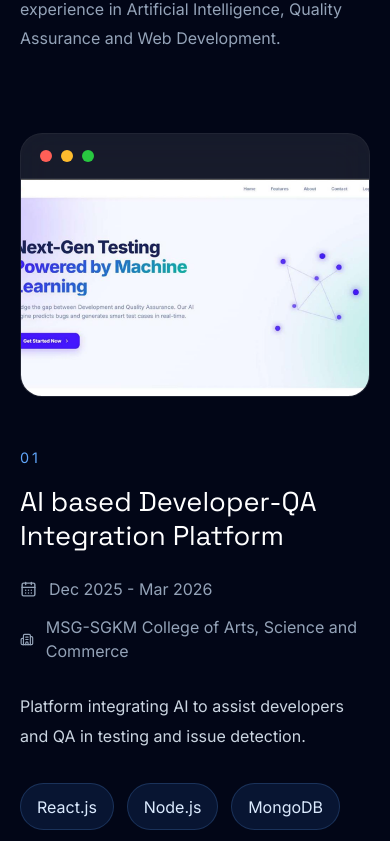
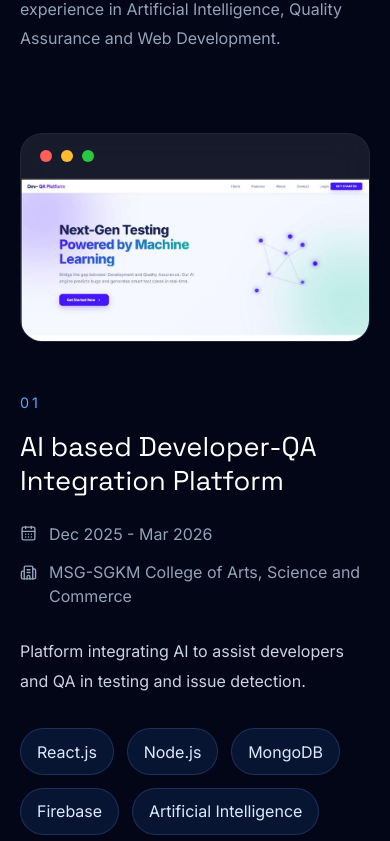
Before and after one commit to khanayaanahmed7/yashfin-portfolio, a React (Vite) app: page / in a window 390 px wide. Shown: the part 6450-7291 px from the top of the page. Built offline with nearby package versions, Linux system fonts and the light colour scheme.

Commit message:
Update responsive portfolio

```diff
--- a/src/sections/Projects/Projects.css
+++ b/src/sections/Projects/Projects.css
@@ -16,7 +16,7 @@
 
 .project-card {
   display: grid;
-  grid-template-columns: 1fr 1fr;
+  grid-template-columns: minmax(0, 1fr) minmax(0, 1fr);
   gap: 4rem;
   align-items: center;
 }
@@ -31,28 +31,31 @@
 
 .project-image {
   position: relative;
+  width: 100%;
+  min-width: 0;
 }
 
 .browser {
+  width: 100%;
   overflow: hidden;
   border-radius: 22px;
-  border: 1px solid rgba(255,255,255,.08);
-  background: rgba(255,255,255,.05);
+  border: 1px solid rgba(255, 255, 255, 0.08);
+  background: rgba(255, 255, 255, 0.05);
   backdrop-filter: blur(18px);
-  transition: .35s ease;
+  transition: 0.35s ease;
 }
 
 .browser:hover {
   transform: translateY(-10px);
-  box-shadow: 0 20px 45px rgba(37,99,235,.22);
+  box-shadow: 0 20px 45px rgba(37, 99, 235, 0.22);
 }
 
 .browser-top {
   display: flex;
-  gap: .55rem;
+  gap: 0.55rem;
   padding: 1rem 1.2rem;
-  background: rgba(255,255,255,.04);
-  border-bottom: 1px solid rgba(255,255,255,.08);
+  background: rgba(255, 255, 255, 0.04);
+  border-bottom: 1px solid rgba(255, 255, 255, 0.08);
 }
 
 .browser-top span {
@@ -73,63 +76,81 @@
   background: #28c840;
 }
 
+/* Image apni original ratio maintain karegi */
 .browser img {
+  display: block;
   width: 100%;
-  display: block;
-  aspect-ratio: 16/10;
-  object-fit: cover;
+  height: auto;
+  max-height: none;
+  object-fit: contain;
 }
+
+/* Content */
 
 .project-number {
   display: inline-block;
-  font-size: .9rem;
-  letter-spacing: .2em;
+  margin-bottom: 1rem;
+  color: #60a5fa;
+  font-size: 0.9rem;
+  letter-spacing: 0.2em;
   text-transform: uppercase;
-  color: #60a5fa;
-  margin-bottom: 1rem;
+}
+
+.project-content {
+  min-width: 0;
 }
 
 .project-content h3 {
-  font-size: 2rem;
+  margin-bottom: 1.5rem;
   color: #fff;
-  margin-bottom: 1.5rem;
+  font-size: clamp(1.7rem, 3vw, 2rem);
   line-height: 1.25;
+  overflow-wrap: anywhere;
 }
 
 .project-meta {
   display: flex;
   flex-direction: column;
-  gap: .9rem;
+  gap: 0.9rem;
   margin-bottom: 1.7rem;
 }
 
 .project-meta div {
   display: flex;
-  align-items: center;
-  gap: .75rem;
+  align-items: flex-start;
+  gap: 0.75rem;
   color: #94a3b8;
 }
 
+.project-meta svg {
+  flex-shrink: 0;
+  margin-top: 0.2rem;
+}
+
+.project-meta span {
+  overflow-wrap: anywhere;
+}
+
 .project-description {
+  margin-bottom: 2rem;
   color: #cbd5e1;
   line-height: 1.9;
-  margin-bottom: 2rem;
 }
 
 .tech-stack {
   display: flex;
   flex-wrap: wrap;
-  gap: .8rem;
+  gap: 0.8rem;
   margin-bottom: 2rem;
 }
 
 .tech-stack span {
-  padding: .65rem 1rem;
+  padding: 0.65rem 1rem;
+  border: 1px solid rgba(96, 165, 250, 0.2);
   border-radius: 999px;
-  background: rgba(59,130,246,.12);
-  border: 1px solid rgba(96,165,250,.2);
+  background: rgba(59, 130, 246, 0.12);
   color: #dbeafe;
-  transition: .25s;
+  transition: 0.25s;
 }
 
 .tech-stack span:hover {
@@ -139,20 +160,20 @@
 
 .project-buttons {
   display: flex;
+  flex-wrap: wrap;
   gap: 1rem;
-  flex-wrap: wrap;
 }
 
 .primary-btn,
 .secondary-btn {
   display: inline-flex;
   align-items: center;
-  gap: .65rem;
-  padding: .95rem 1.5rem;
+  gap: 0.65rem;
+  padding: 0.95rem 1.5rem;
   border-radius: 14px;
+  font-weight: 600;
   text-decoration: none;
-  font-weight: 600;
-  transition: .3s ease;
+  transition: 0.3s ease;
 }
 
 .primary-btn {
@@ -166,50 +187,52 @@
 }
 
 .secondary-btn {
-  border: 1px solid rgba(255,255,255,.15);
+  border: 1px solid rgba(255, 255, 255, 0.15);
   color: white;
 }
 
 .secondary-btn:hover {
-  background: rgba(255,255,255,.08);
+  background: rgba(255, 255, 255, 0.08);
   transform: translateY(-3px);
 }
 
-@media (max-width:1024px){
-
-.project-card{
-grid-template-columns:1fr;
-gap:3rem;
+@media (max-width: 1024px) {
+  .project-card {
+    grid-template-columns: 1fr;
+    gap: 3rem;
   }
 
   .project-card.reverse .project-image,
-.project-card.reverse .project-content{
-order:unset;
+  .project-card.reverse .project-content {
+    order: unset;
   }
 
+  .project-image {
+    max-width: 850px;
+    margin-inline: auto;
+  }
 }
 
-@media (max-width:768px){
-
-.projects-section{
-padding:5rem 1.25rem;
+@media (max-width: 768px) {
+  .projects-section {
+    padding: 5rem 1.25rem;
   }
 
-.projects-list{
-gap:5rem;
+  .projects-list {
+    gap: 5rem;
   }
 
-.project-content h3{
-font-size:1.7rem;
+  .project-content h3 {
+    font-size: 1.7rem;
   }
 
-.project-buttons{
-flex-direction:column;
+  .project-buttons {
+    flex-direction: column;
   }
 
   .primary-btn,
-.secondary-btn{
-justify-content:center;
+  .secondary-btn {
+    width: 100%;
+    justify-content: center;
   }
-
 }
```
Lines whose indentation alone changed are shown as unchanged.
